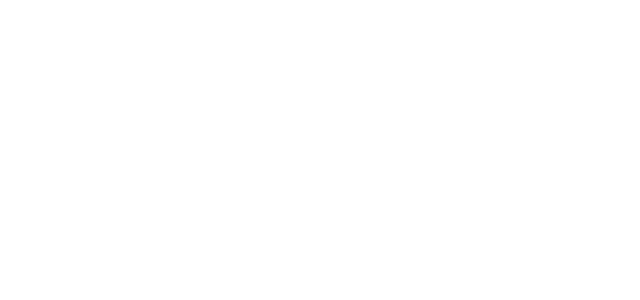
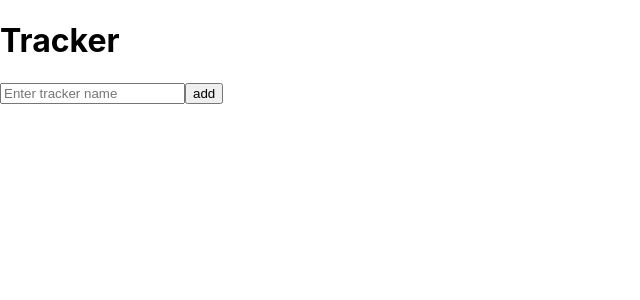
Before and after one commit to drew24n/timer-app, a React (Create React App) app: page / in a window 1280 px wide. Shown: the top 300 px of the page, without its empty margins (0-640 px from the left). Built offline with nearby package versions, Linux system fonts and the light colour scheme.

Commit message:
add / remove timer added

```diff
--- a/src/App.jsx
+++ b/src/App.jsx
@@ -1,13 +1,47 @@
-import React from 'react';
+import React, {useState} from 'react';
 import styles from './App.module.scss';
 import {useDispatch, useSelector} from "react-redux";
+import {addTimer, removeTimer} from "./redux";
+import moment from "moment";
 
 export default function App() {
     const dispatch = useDispatch()
     const state = useSelector(state => state)
 
+    const [name, setName] = useState('')
+
+    const addTimerHandler = (e) => {
+        e.preventDefault()
+        dispatch(addTimer({
+            id: moment.now(),
+            name: name,
+            value: 0,
+            isRunning: false
+        }))
+        setName('')
+    }
+
+    const deleteTimerHandler = (e, id) => {
+        e.preventDefault()
+        dispatch(removeTimer(id))
+    }
+
     return (
         <div className={styles.container}>
+            <h1>Tracker</h1>
+            <form onSubmit={addTimerHandler}>
+                <input value={name} onChange={e => setName(e.target.value)} placeholder={'Enter tracker name'}
+                       type="text"/>
+                <button>add</button>
+            </form>
+            {state.timers.map(timer => {
+                return (
+                    <span key={timer.id}>
+                        <p>{timer.name} {timer.value}</p>
+                        <button onClick={e => deleteTimerHandler(e, timer.id)}>del</button>
+                    </span>
+                )
+            })}
         </div>
     )
 }
--- a/src/redux.js
+++ b/src/redux.js
@@ -14,11 +14,11 @@
     switch (action.type) {
         case ADD_TIMER:
             return {
-                ...state, timers: [...state.timers, ...action.timer]
+                ...state, timers: [...state.timers, action.timer]
             }
         case REMOVE_TIMER:
             return {
-                ...state, timers: state.timers.filter(timer => timer.id !== action.timer.id)
+                ...state, timers: state.timers.filter(timer => timer.id !== action.id)
             }
         case SET_TIMER_STATUS:
             return {
@@ -48,7 +48,7 @@
 }
 
 export const addTimer = (timer) => ({type: ADD_TIMER, timer})
-export const removeTimer = (id) => ({type: ADD_TIMER, id})
+export const removeTimer = (id) => ({type: REMOVE_TIMER, id})
 export const setTimerStatus = (id, isRunning) => ({type: SET_TIMER_STATUS, id, isRunning})
 export const updateTimerValue = (id, value) =>({type: UPDATE_TIMER_VALUE, value})
 
```
